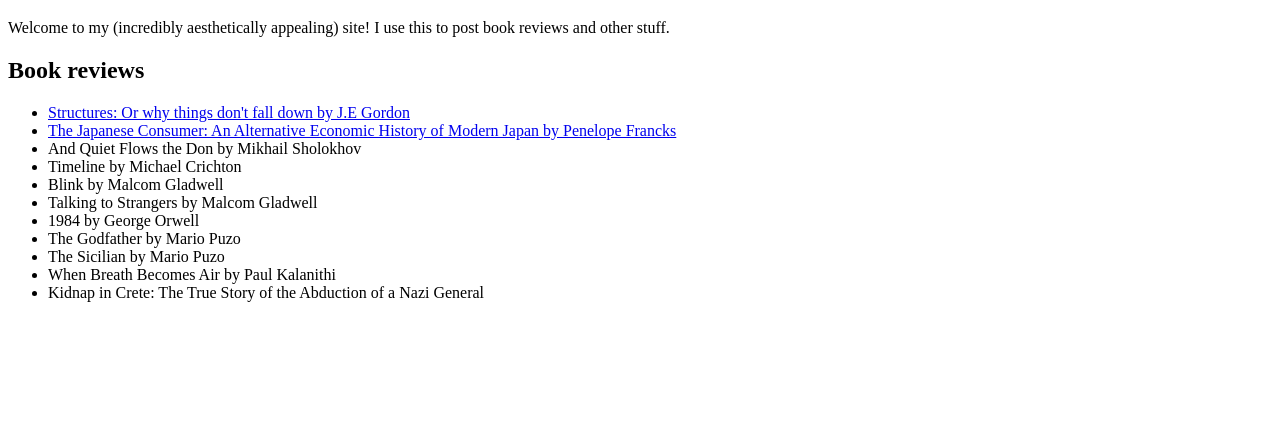
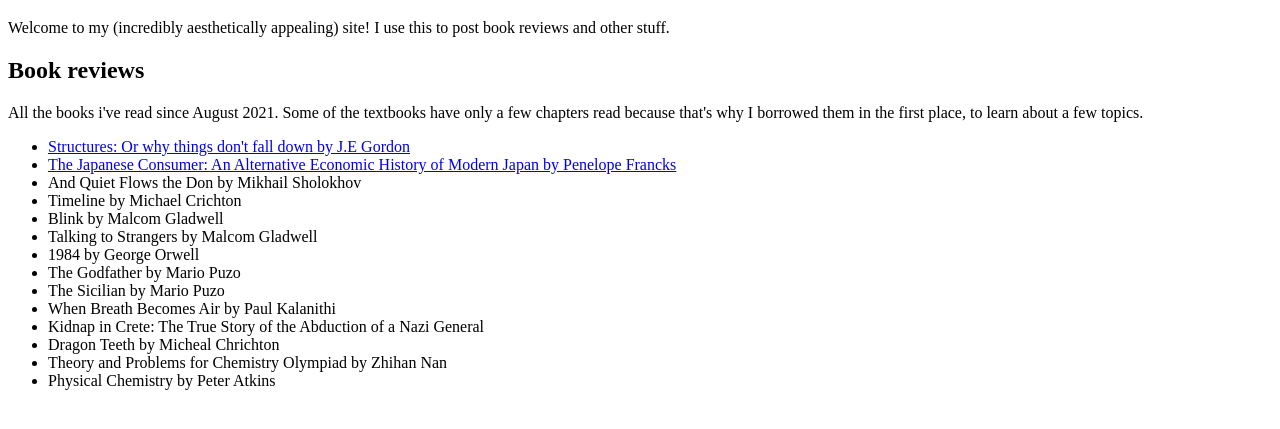
Before and after one commit to tfmsadhith/tfmsadhith.github.io, a plain HTML site: page website/index.html in a window 1280 px wide. Shown: the part 61-490 px from the top of the page. Drawn offline with Linux system fonts and the light colour scheme.

Commit message:
Update index.html

```diff
--- a/website/index.html
+++ b/website/index.html
@@ -10,6 +10,7 @@
     <h1>Sanjay's Homepage</h1>
     <p>Welcome to my (incredibly aesthetically appealing) site! I use this to post book reviews and other stuff.</p>
     <h2>Book reviews</h2>
+    <p>All the books i've read since August 2021. Some of the textbooks have only a few chapters read because that's why I borrowed them in the first place, to learn about a few topics.</p>
     <p>
         <ul>
             <li><a href="reviews/structres.html">Structures: Or why things don't fall down by J.E Gordon</a></li>
@@ -23,6 +24,9 @@
             <li>The Sicilian by Mario Puzo</li>
             <li>When Breath Becomes Air by Paul Kalanithi</li>
             <li>Kidnap in Crete: The True Story of the Abduction of a Nazi General</li>
+            <li>Dragon Teeth by Micheal Chrichton</li>
+            <li>Theory and Problems for Chemistry Olympiad by Zhihan Nan</li>
+            <li>Physical Chemistry by Peter Atkins</li>
         </ul>
     </p>
 
```
